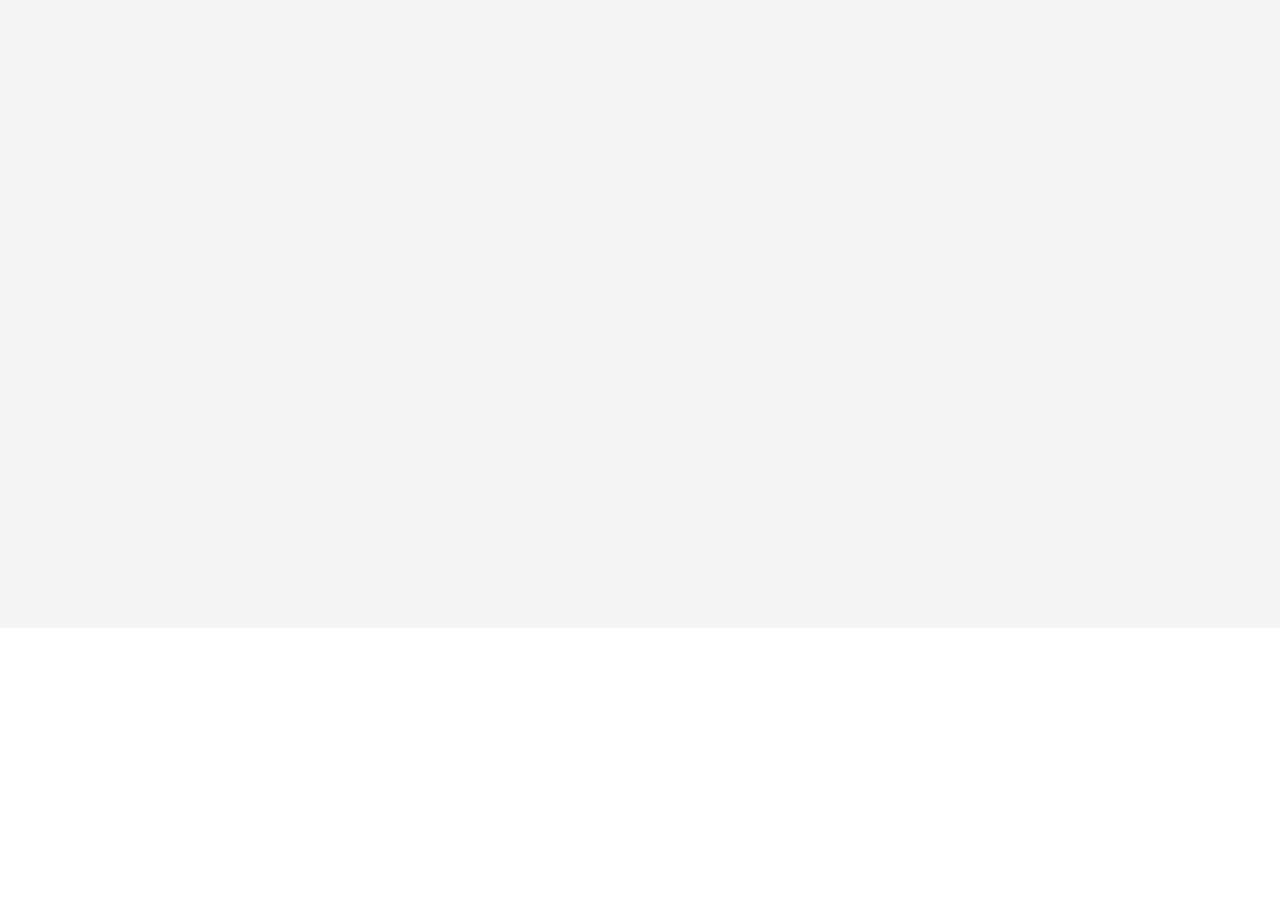
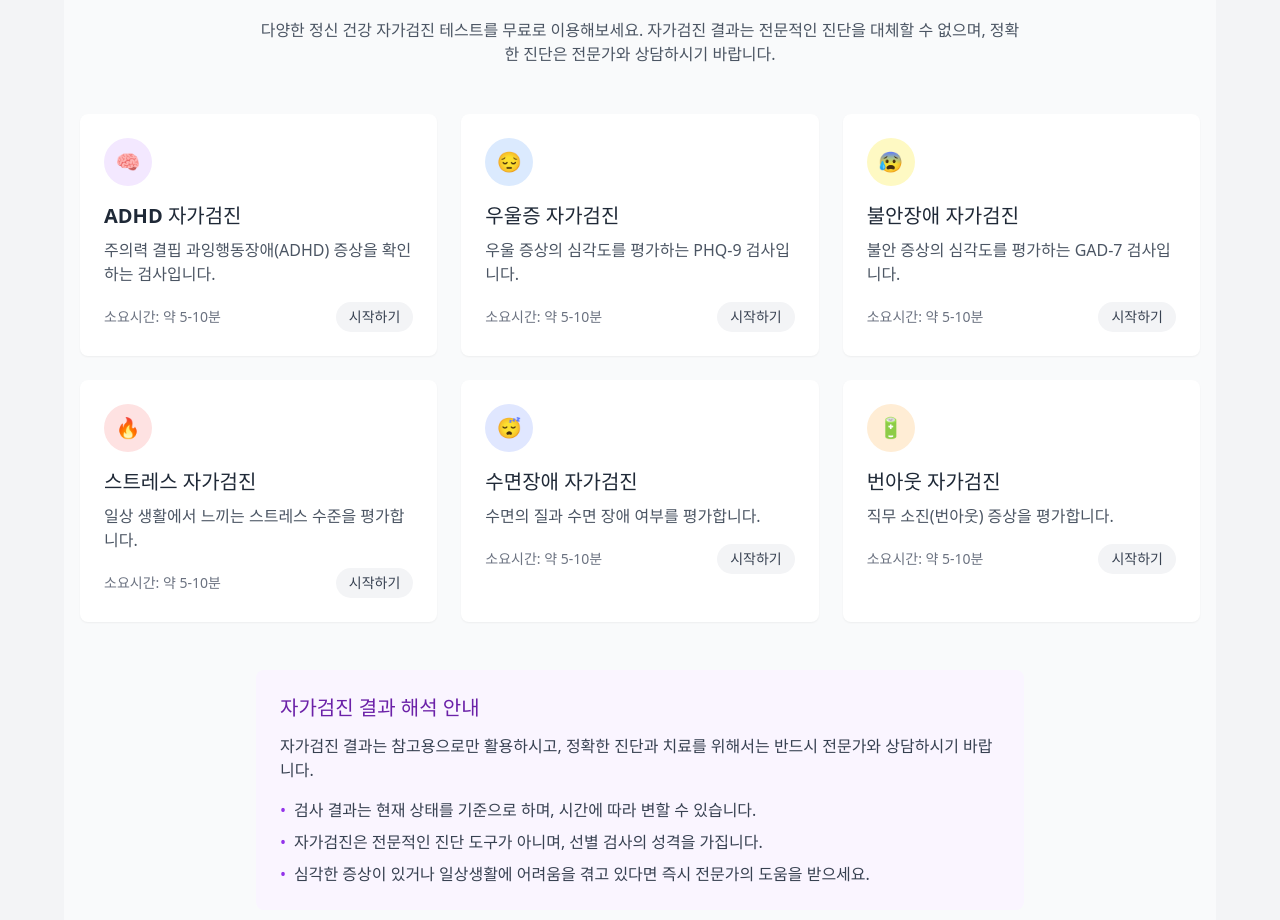
Before and after one commit to maengsoyeong/adhd-app, a React (Vite) app: page /self-check in a window 1280 px wide. Before the commit this address had no page. Shown: the part 172-1092 px from the top of the page. Before the commit the page ends 800 px from the top, so only its background shows below. Built offline with nearby package versions, Linux system fonts and the light colour scheme; what @react-pdf/renderer would draw is missing.

Commit message:
무료 자가검진 페이지

```diff
--- a/src/App.tsx
+++ b/src/App.tsx
@@ -7,6 +7,7 @@ import { SurveyResult } from './pages/SurveyResult';
 import EducationInquiryPage from './pages/EducationInquiryPage';
 import CorporateInquiryPage from './pages/CorporateInquiryPage';
 import ContactPage from './pages/ContactPage';
+import SelfCheckPage from './pages/SelfCheckPage';
 
 function App() {
   return (
@@ -20,6 +21,7 @@ function App() {
           <Route path="/contact" element={<ContactPage />} />
           <Route path="/education-inquiry" element={<EducationInquiryPage />} />
           <Route path="/corporate-inquiry" element={<CorporateInquiryPage />} />
+          <Route path="/self-check" element={<SelfCheckPage />} />
         </Routes>
       </div>
     </BrowserRouter>
--- a/src/components/NavBar.tsx
+++ b/src/components/NavBar.tsx
@@ -51,6 +51,13 @@ const NavBar: React.FC = () => {
                 >
                   ADHD 자가진단
                 </Link>
+                <Link
+                  to="/self-check"
+                  className="block px-4 py-2 text-gray-700 hover:bg-purple-100"
+                  onClick={() => setShowServices(false)}
+                >
+                  무료 자가검진
+                </Link>
               </div>
             )}
           </div>
--- /dev/null
+++ b/src/pages/SelfCheckPage.tsx
@@ -0,0 +1,132 @@
+import React, { useState } from 'react';
+import NavBar from '../components/NavBar';
+
+interface TestOption {
+  id: string;
+  title: string;
+  description: string;
+  icon: string;
+  color: string;
+}
+
+const SelfCheckPage: React.FC = () => {
+  const [selectedTest, setSelectedTest] = useState<string | null>(null);
+
+  const testOptions: TestOption[] = [
+    {
+      id: 'adhd',
+      title: 'ADHD 자가검진',
+      description: '주의력 결핍 과잉행동장애(ADHD) 증상을 확인하는 검사입니다.',
+      icon: '🧠',
+      color: 'bg-purple-100 text-purple-600'
+    },
+    {
+      id: 'depression',
+      title: '우울증 자가검진',
+      description: '우울 증상의 심각도를 평가하는 PHQ-9 검사입니다.',
+      icon: '😔',
+      color: 'bg-blue-100 text-blue-600'
+    },
+    {
+      id: 'anxiety',
+      title: '불안장애 자가검진',
+      description: '불안 증상의 심각도를 평가하는 GAD-7 검사입니다.',
+      icon: '😰',
+      color: 'bg-yellow-100 text-yellow-600'
+    },
+    {
+      id: 'stress',
+      title: '스트레스 자가검진',
+      description: '일상 생활에서 느끼는 스트레스 수준을 평가합니다.',
+      icon: '🔥',
+      color: 'bg-red-100 text-red-600'
+    },
+    {
+      id: 'sleep',
+      title: '수면장애 자가검진',
+      description: '수면의 질과 수면 장애 여부를 평가합니다.',
+      icon: '😴',
+      color: 'bg-indigo-100 text-indigo-600'
+    },
+    {
+      id: 'burnout',
+      title: '번아웃 자가검진',
+      description: '직무 소진(번아웃) 증상을 평가합니다.',
+      icon: '🔋',
+      color: 'bg-orange-100 text-orange-600'
+    }
+  ];
+
+  const handleTestSelect = (testId: string) => {
+    setSelectedTest(testId);
+    // 실제 구현에서는 여기서 해당 테스트 페이지로 이동하거나 테스트 컴포넌트를 렌더링
+
+    // 예시: 테스트 페이지로 이동
+    if (testId === 'adhd') {
+      window.location.href = '/intro';
+    } else {
+      alert('해당 검사는 준비 중입니다.');
+    }
+  };
+
+  return (
+    <div className="min-h-screen bg-gray-50">
+      <NavBar />
+
+      <div className="max-w-6xl mx-auto px-4 py-16">
+        <h1 className="text-3xl font-bold text-gray-800 mb-4 text-center">무료 자가검진</h1>
+        <p className="text-gray-600 text-center mb-12 max-w-3xl mx-auto">
+          다양한 정신 건강 자가검진 테스트를 무료로 이용해보세요.
+          자가검진 결과는 전문적인 진단을 대체할 수 없으며, 정확한 진단은 전문가와 상담하시기 바랍니다.
+        </p>
+
+        <div className="grid md:grid-cols-2 lg:grid-cols-3 gap-6">
+          {testOptions.map((test) => (
+            <div
+              key={test.id}
+              className="bg-white rounded-lg shadow-sm overflow-hidden hover:shadow-md transition-shadow cursor-pointer"
+              onClick={() => handleTestSelect(test.id)}
+            >
+              <div className="p-6">
+                <div className={`w-12 h-12 ${test.color} rounded-full flex items-center justify-center text-xl mb-4`}>
+                  {test.icon}
+                </div>
+                <h2 className="text-xl font-semibold text-gray-800 mb-2">{test.title}</h2>
+                <p className="text-gray-600">{test.description}</p>
+                <div className="mt-4 flex justify-between items-center">
+                  <span className="text-sm text-gray-500">소요시간: 약 5-10분</span>
+                  <button className="px-3 py-1 bg-gray-100 text-gray-700 rounded-full text-sm hover:bg-gray-200 transition-colors">
+                    시작하기
+                  </button>
+                </div>
+              </div>
+            </div>
+          ))}
+        </div>
+
+        <div className="mt-12 bg-purple-50 rounded-lg p-6 max-w-3xl mx-auto">
+          <h2 className="text-xl font-semibold text-purple-800 mb-3">자가검진 결과 해석 안내</h2>
+          <p className="text-gray-700 mb-4">
+            자가검진 결과는 참고용으로만 활용하시고, 정확한 진단과 치료를 위해서는 반드시 전문가와 상담하시기 바랍니다.
+          </p>
+          <ul className="space-y-2 text-gray-700">
+            <li className="flex items-start">
+              <span className="text-purple-600 mr-2">•</span>
+              <span>검사 결과는 현재 상태를 기준으로 하며, 시간에 따라 변할 수 있습니다.</span>
+            </li>
+            <li className="flex items-start">
+              <span className="text-purple-600 mr-2">•</span>
+              <span>자가검진은 전문적인 진단 도구가 아니며, 선별 검사의 성격을 가집니다.</span>
+            </li>
+            <li className="flex items-start">
+              <span className="text-purple-600 mr-2">•</span>
+              <span>심각한 증상이 있거나 일상생활에 어려움을 겪고 있다면 즉시 전문가의 도움을 받으세요.</span>
+            </li>
+          </ul>
+        </div>
+      </div>
+    </div>
+  );
+};
+
+export default SelfCheckPage;
```
